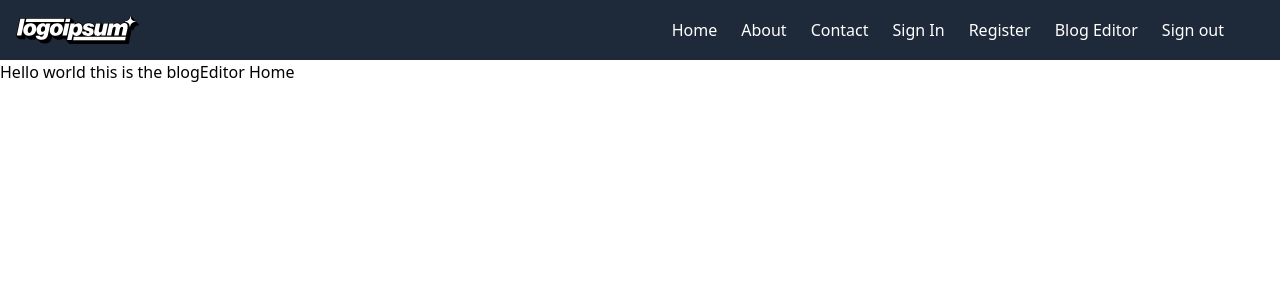
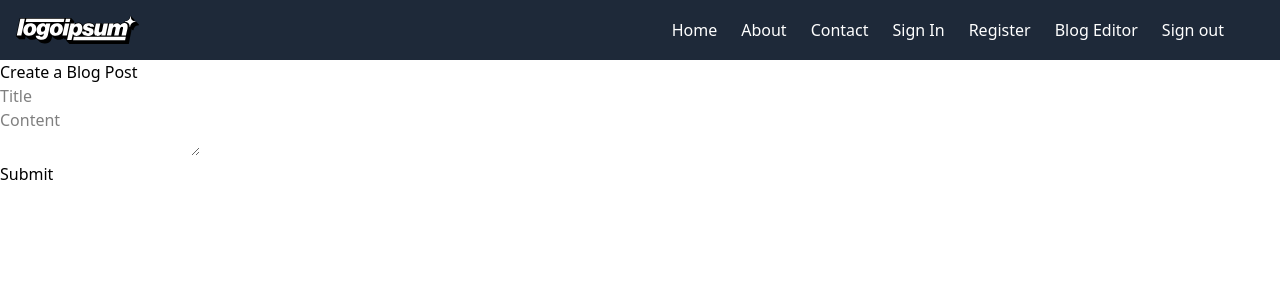
Before and after one commit to JoachimAdomako/TagLayer25, a Vue app in the folder blog/: page /blogeditor in a window 1280 px wide. Shown: the top 300 px of the page. Built offline with nearby package versions, Linux system fonts and the light colour scheme; no server answers; sample sign-in values are in the browser's storage.

Commit message:
changed name blogEditor and added config for blog and ability to add blogs in collection with firestore Database

```diff
--- a/blog/src/router.js
+++ b/blog/src/router.js
@@ -18,7 +18,7 @@ const router = createRouter({
         },
         {
             path: '/blogeditor',
-            component: () => import('./views/blogeditor.vue'),
+            component: () => import('./views/blogEditor.vue'),
             meta: { requiresAuth: true },
         },
         {
--- a/blog/src/views/blogeditor.vue
+++ b/blog/src/views/blogeditor.vue
@@ -1,12 +1,48 @@
-<script>
-export default {
-    name: 'blogEditor'
+<template>
+    <div>
+        <h1>Create a Blog Post</h1>
+        <p><input type="text" placeholder="Title" v-model="title" /></p>
+        <p><textarea placeholder="Content" v-model="content"></textarea></p>
+        <p><button @click="createPost">Submit</button></p>
+    </div>
+</template>
+
+<script setup>
+import { ref } from 'vue';
+import { collection, addDoc, getFirestore } from 'firebase/firestore';
+import { getAuth } from 'firebase/auth';
+import { initializeApp } from "firebase/app";
+
+const firebaseConfig = {
+  apiKey: "AIzaSyAecyiDK5W5paeS2cJvqJpRQezEFYz3fjY",
+  authDomain: "portfolio-c23ff.firebaseapp.com",
+  projectId: "portfolio-c23ff",
+  storageBucket: "portfolio-c23ff.firebasestorage.app",
+  messagingSenderId: "790100481744",
+  appId: "1:790100481744:web:b7a9fdea005d46cb0cf0d5",
+  measurementId: "G-PTFWZDE6MH"
+};
+
+const app = initializeApp(firebaseConfig);
+const db = getFirestore(app);
+
+const title = ref('');
+const content = ref('');
+
+const postsCollectionRef = collection(db, 'blogs');
+const createPost = async() => {
+    try{
+        const auth = getAuth(app);
+        const user = auth.currentUser;
+        if(user){
+            await addDoc(postsCollectionRef, {
+                title: title.value,
+                content: content.value,
+                author: { name: user.displayName, id: user.uid },
+            })
+        }
+    }catch(e){
+        console.error(e);
+    }
 }
 </script>
-
-<template>
-    <div>
-        Hello world this is the blogEditor
-        <router-link to="/">Home</router-link>
-    </div>
-</template>
```
